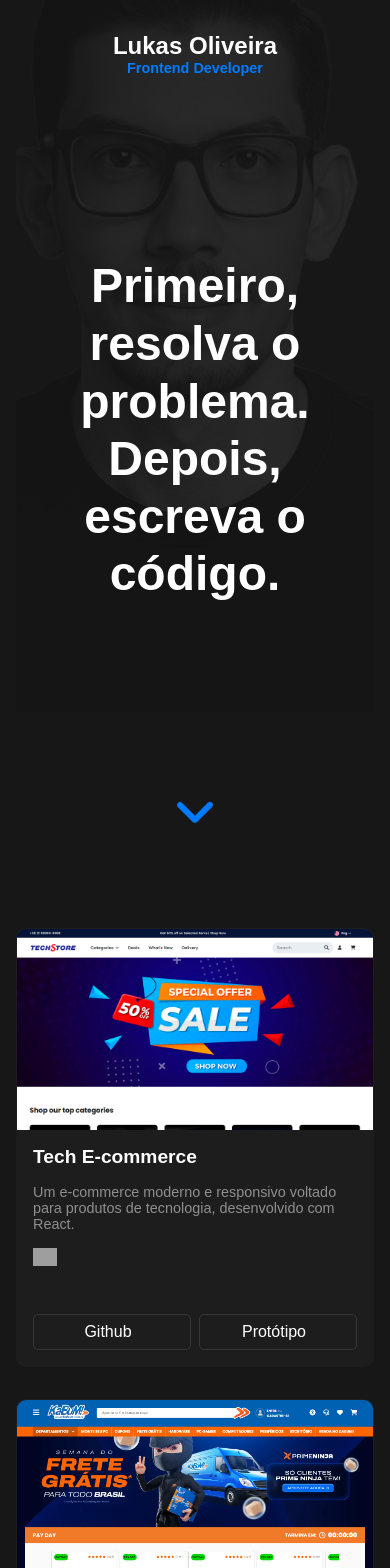
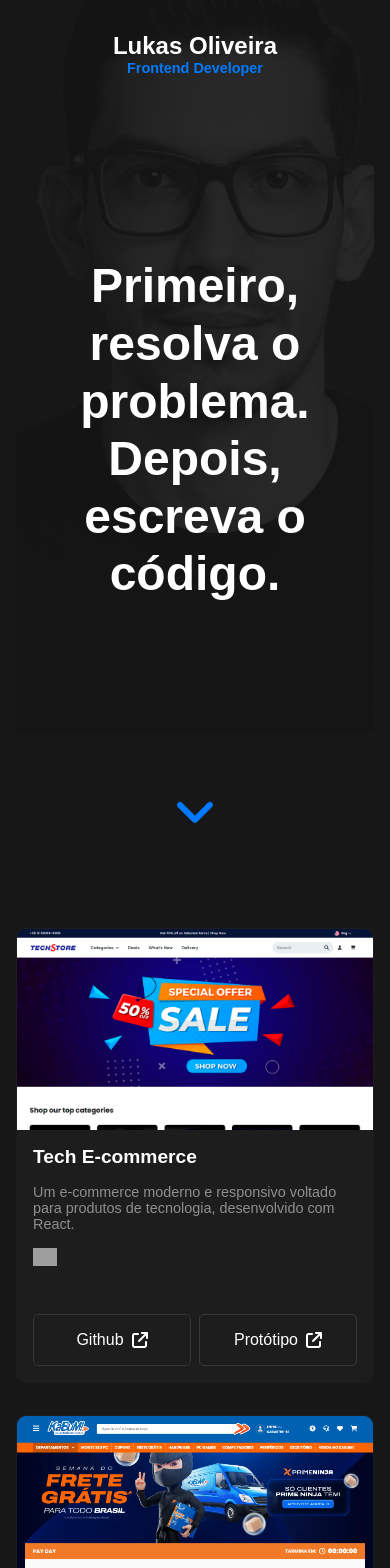
Before and after one commit to JLOlieira/my_portfolio, a React (Vite) app: page / in a window 390 px wide. Shown: the top 1568 px of the page. Built offline with nearby package versions, Linux system fonts and the light colour scheme; grey boxes are pictures that could not be loaded.

Commit message:
att responsive

```diff
--- a/src/assets/components/project-card/project-card.css
+++ b/src/assets/components/project-card/project-card.css
@@ -92,7 +92,7 @@
         background-color: transparent;
         border: 1px solid var(--grey);
         color: var(--allWhite);
-        padding: 0.5rem 1rem;
+        padding: 1rem;
         border-radius: 5px;
         font-size: 1rem;
         text-transform: capitalize;
--- a/src/assets/sections/about/about.css
+++ b/src/assets/sections/about/about.css
@@ -17,6 +17,10 @@
     justify-content: space-between;
     gap: 1rem;
     width: 90%;
+
+    p{
+      line-height: 1.8;
+    }
   }
 
   .skills {
--- a/src/responsive.css
+++ b/src/responsive.css
@@ -1,3 +1,48 @@
+@media screen and (max-width: 768px) {
+  .main {
+    img {
+      top: -180px;
+      left: 30%;
+      transform: translateX(-50%);
+    }
+  }
+  #root {
+    .contact {
+      .external-link-icon {
+        display: block;
+        opacity: 1;
+        font-size: 1rem;
+      }
+
+      .linkedin {
+        background: #0077b5;
+      }
+      .instagram {
+        background: linear-gradient(
+          45deg,
+          #f09433 0%,
+          #e6683c 25%,
+          #dc2743 50%,
+          #cc2385 75%,
+          #ad23e0 100%
+        );
+      }
+      .whatsapp {
+        background: #25d366;
+      }
+    }
+    .project-card {
+      .project-buttons {
+        button {
+          .external-link-icon {
+            opacity: 1;
+            font-size: 1rem;
+          }
+        }
+      }
+    }
+  }
+
   @media screen and (max-width: 1367px) {
     body {
       padding: 0 1rem;
@@ -15,28 +60,28 @@
       font-size: 0.9rem;
     }
     .main {
-    img{
-        top: -210px;
+      img {
+        top: -190px;
         scale: 0.8;
       }
     }
+    #root {
       .about {
         flex-direction: column-reverse;
         gap: 1rem;
 
         .info {
           width: 100%;
-
-
         }
         .photo {
-      width: 40%;
+          width: 50%;
 
           img,
           span {
             aspect-ratio: 1/1;
           }
         }
+
         .certifications {
           flex-wrap: wrap;
 
@@ -49,6 +94,7 @@
           }
         }
       }
+    }
     .buttons {
       flex-direction: column;
     }
@@ -57,3 +103,4 @@
       gap: 0.5rem;
     }
   }
+}
```
Lines whose indentation alone changed are shown as unchanged.
